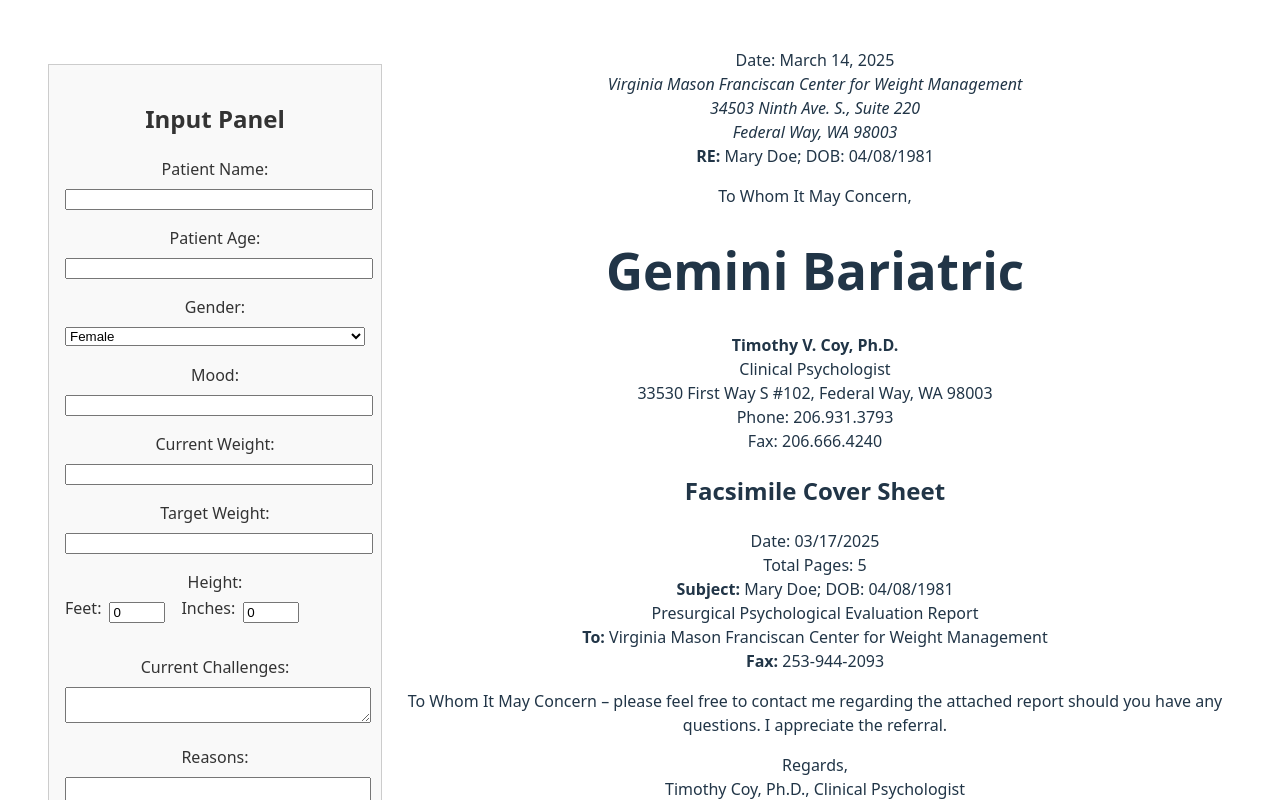
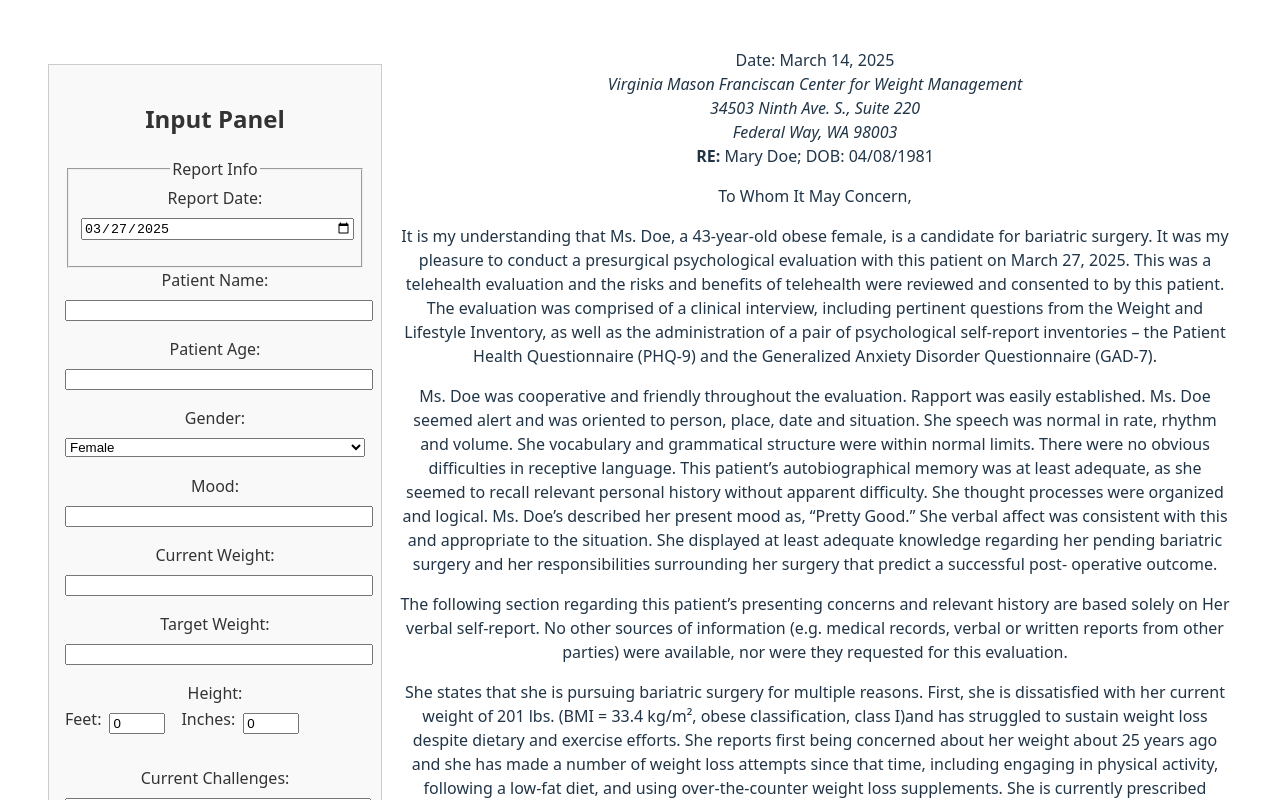
Before and after one commit to mvillaronga/bariatric-reporting, a React (Vite) app: page / in a window 1280 px wide. Shown: the top 800 px of the page. Built offline with nearby package versions, Linux system fonts and the light colour scheme.

Commit message:
report panel

```diff
--- a/src/components/InputPanel/InputPanel.jsx
+++ b/src/components/InputPanel/InputPanel.jsx
@@ -4,9 +4,11 @@
 import HeightInput from './HeightInput';
 import ConditionalTextArea from './ConditionalTextArea'; // updated import
 import genderData from '../../data/genderData'; // added import
+import ReportInfoPanel from './ReportInfoPanel'; // added import
 
 export default function InputPanel({ onUpdate }) {
     const initialState = {
+        reportDate: new Date().toISOString().substring(0,10), // default to current date (yyyy-mm-dd)
         patientName: '',
         patientAge: '',
         gender: 'Female',
@@ -40,6 +42,7 @@
     return (
         <div className="input-panel">
             <h2>Input Panel</h2>
+            <ReportInfoPanel formData={formData} handleChange={handleChange} /> {/* Added Report Info panel on top */}
             <label>
                 Patient Name:
                 <input type="text" name="patientName" value={formData.patientName} onChange={handleChange} />
--- /dev/null
+++ b/src/components/InputPanel/ReportInfoPanel.jsx
@@ -0,0 +1,24 @@
+import React from 'react';
+import PropTypes from 'prop-types';
+
+export default function ReportInfoPanel({ formData, handleChange }) {
+  return (
+    <fieldset>
+      <legend>Report Info</legend>
+      <label>
+        Report Date:
+        <input
+          type="date"
+          name="reportDate"
+          value={formData.reportDate}
+          onChange={handleChange}
+        />
+      </label>
+    </fieldset>
+  );
+}
+
+ReportInfoPanel.propTypes = {
+  formData: PropTypes.object.isRequired,
+  handleChange: PropTypes.func.isRequired,
+};
--- a/src/components/report/Report.jsx
+++ b/src/components/report/Report.jsx
@@ -37,7 +37,6 @@
                 subjectName={subjectName}
                 subjectDOB={subjectDOB}
             />
-            <CoverSheet />
             <Opening
                 gender={gender}
                 patientName={patientName}
```
